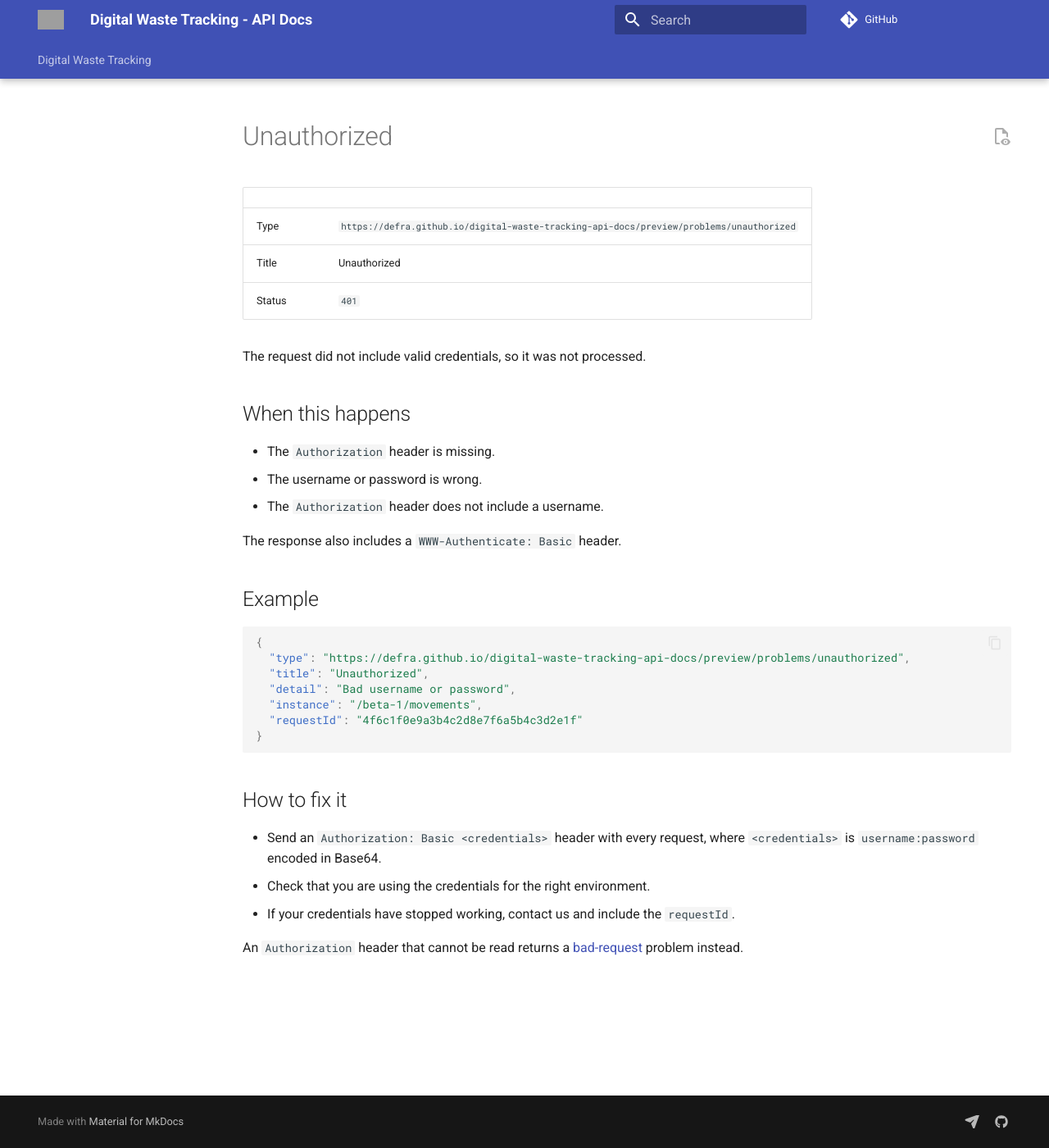
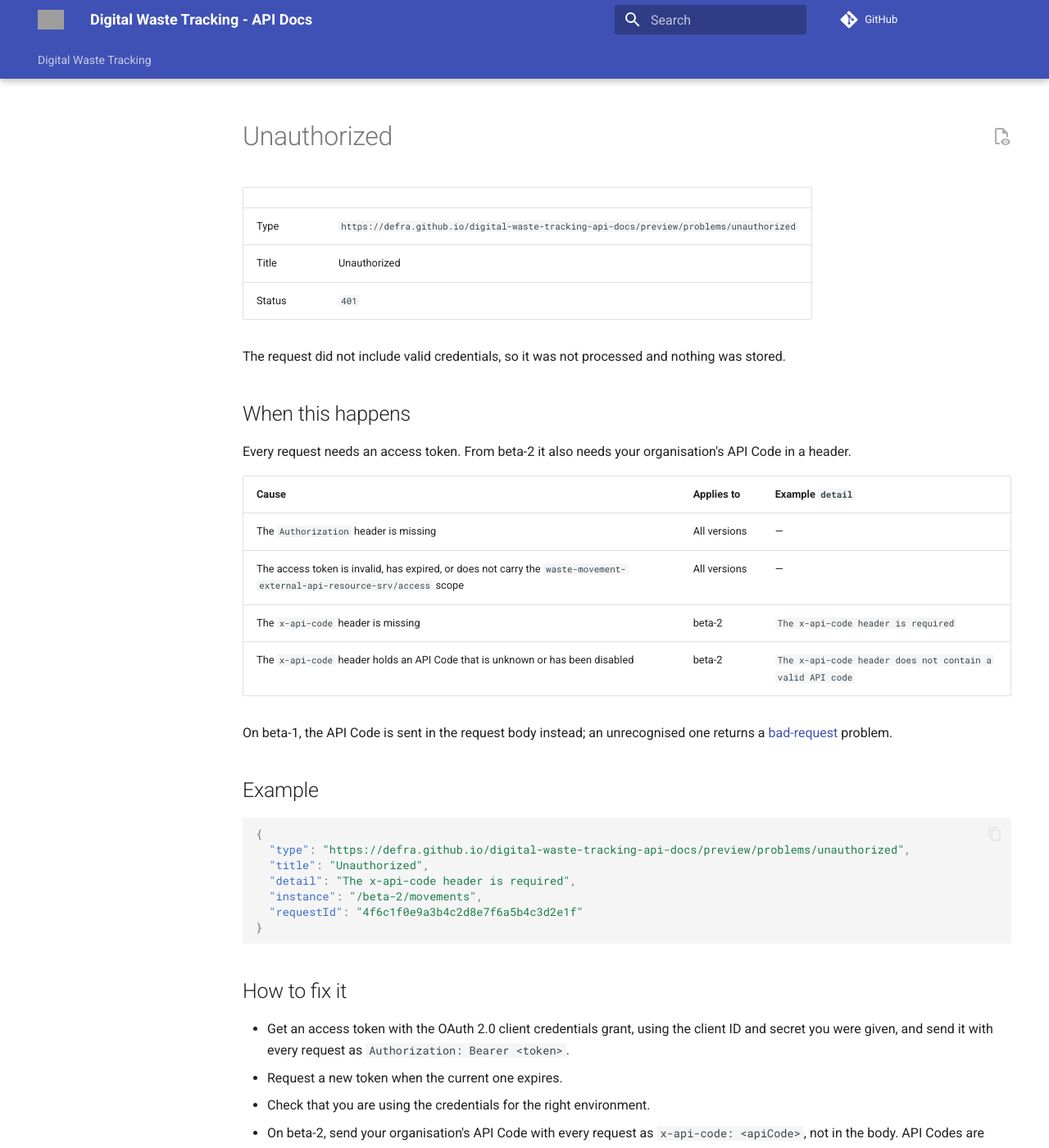
Before and after one commit to DEFRA/digital-waste-tracking-api-docs, an MkDocs documentation site: the page built from docs/problems/unauthorized.md, in a window 1280 px wide and 1400 px high. Shown: the whole window at 82% size. Built offline with MkDocs 1.6.1 and Material for MkDocs 9.7.7, drawn with Linux system fonts in a browser that asks for light colours; comment, search, counter and statistics services are not loaded; the version menu is left out; some of the changed text lies outside the part shown; grey boxes are pictures that could not be loaded.

````diff
--- a/docs/problems/unauthorized.md
+++ b/docs/problems/unauthorized.md
@@ -6,15 +6,20 @@
 | Title | Unauthorized |
 | Status | `401` |
 
-The request did not include valid credentials, so it was not processed.
+The request did not include valid credentials, so it was not processed and nothing was stored.
 
 ## When this happens
 
-- The `Authorization` header is missing.
-- The username or password is wrong.
-- The `Authorization` header does not include a username.
+Every request needs an access token. From beta-2 it also needs your organisation's API Code in a header.
 
-The response also includes a `WWW-Authenticate: Basic` header.
+| Cause | Applies to | Example `detail` |
+| --- | --- | --- |
+| The `Authorization` header is missing | All versions | — |
+| The access token is invalid, has expired, or does not carry the `waste-movement-external-api-resource-srv/access` scope | All versions | — |
+| The `x-api-code` header is missing | beta-2 | `The x-api-code header is required` |
+| The `x-api-code` header holds an API Code that is unknown or has been disabled | beta-2 | `The x-api-code header does not contain a valid API code` |
+
+On beta-1, the API Code is sent in the request body instead; an unrecognised one returns a [bad-request](bad-request.md) problem.
 
 ## Example
 
@@ -22,16 +27,18 @@ The response also includes a `WWW-Authenticate: Basic` header.
 {
   "type": "https://defra.github.io/digital-waste-tracking-api-docs/preview/problems/unauthorized",
   "title": "Unauthorized",
-  "detail": "Bad username or password",
-  "instance": "/beta-1/movements",
+  "detail": "The x-api-code header is required",
+  "instance": "/beta-2/movements",
   "requestId": "4f6c1f0e9a3b4c2d8e7f6a5b4c3d2e1f"
 }
 ```
 
 ## How to fix it
 
-- Send an `Authorization: Basic <credentials>` header with every request, where `<credentials>` is `username:password` encoded in Base64.
+- Get an access token with the OAuth 2.0 client credentials grant, using the client ID and secret you were given, and send it with every request as `Authorization: Bearer <token>`.
+- Request a new token when the current one expires.
 - Check that you are using the credentials for the right environment.
+- On beta-2, send your organisation's API Code with every request as `x-api-code: <apiCode>`, not in the body. API Codes are managed in the Waste Tracking Service; a disabled code is rejected.
 - If your credentials have stopped working, contact us and include the `requestId`.
 
 An `Authorization` header that cannot be read returns a [bad-request](bad-request.md) problem instead.
````
Also changed, not shown: docs/problems/bad-request.md (+5 -4 lines).
